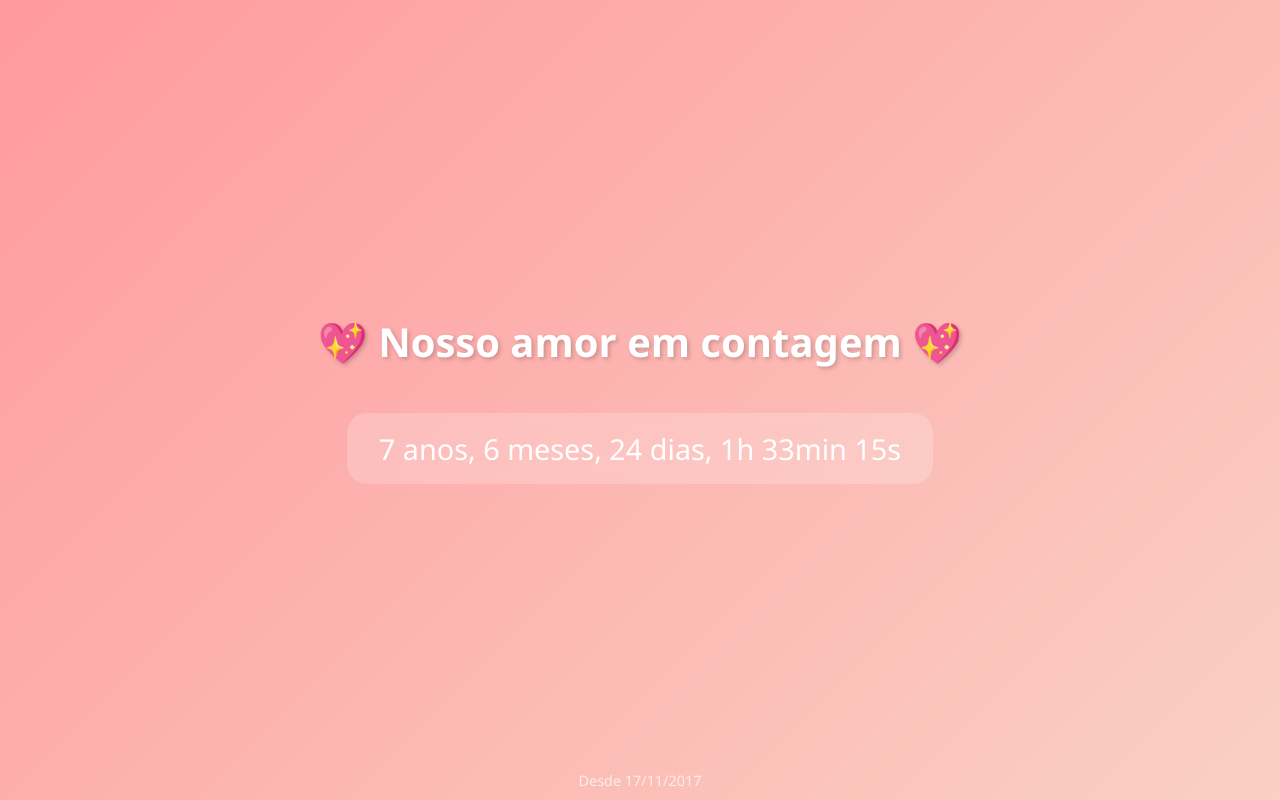
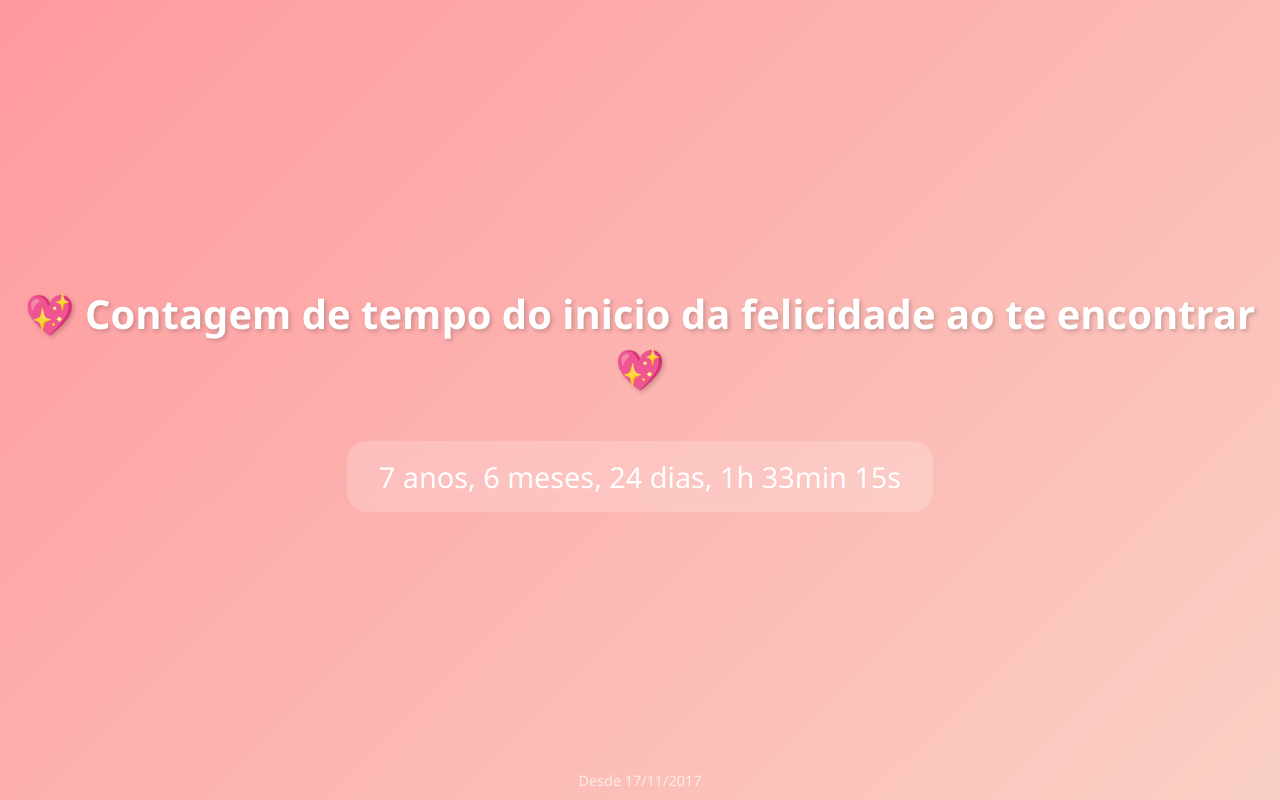
Before and after one commit to KaioFranca697/contador-romantico, a plain HTML site: page index.html in a window 1280 px wide. Drawn offline with Linux system fonts and the light colour scheme.

Commit message:
Add files via upload

```diff
--- a/index.html
+++ b/index.html
@@ -3,7 +3,7 @@
 <head>
   <meta charset="UTF-8" />
   <meta name="viewport" content="width=device-width, initial-scale=1.0" />
-  <title>Nosso Amor em Contagem</title>
+  <title>Contagem de tempo do inicio da felicidade ao te encontrar</title>
   <style>
     body {
       margin: 0;
@@ -39,7 +39,7 @@
   </style>
 </head>
 <body>
-  <h1>💖 Nosso amor em contagem 💖</h1>
+  <h1>💖 Contagem de tempo do inicio da felicidade ao te encontrar 💖</h1>
   <p id="counter"></p>
 
   <footer>Desde 17/11/2017</footer>
```
